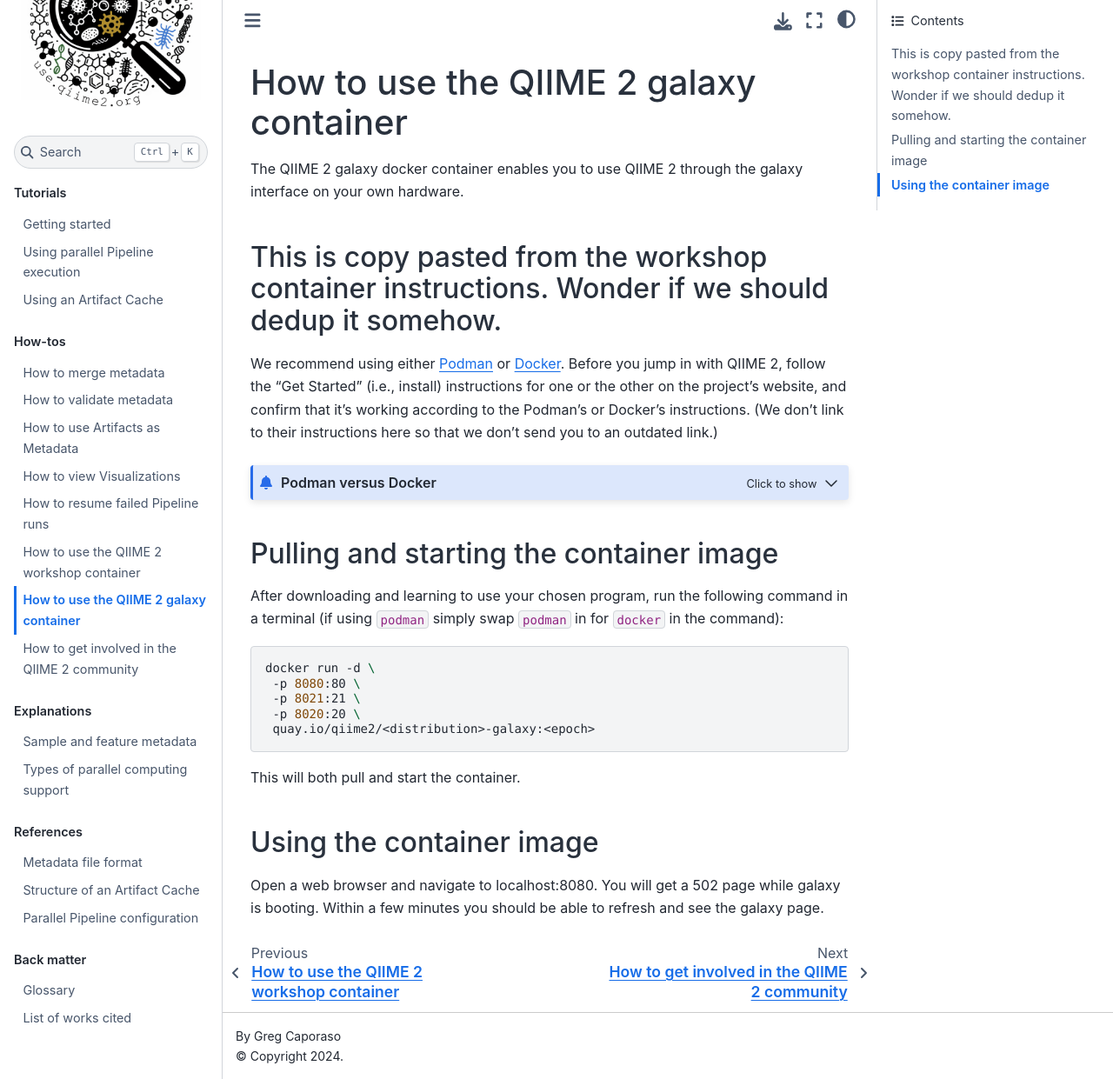
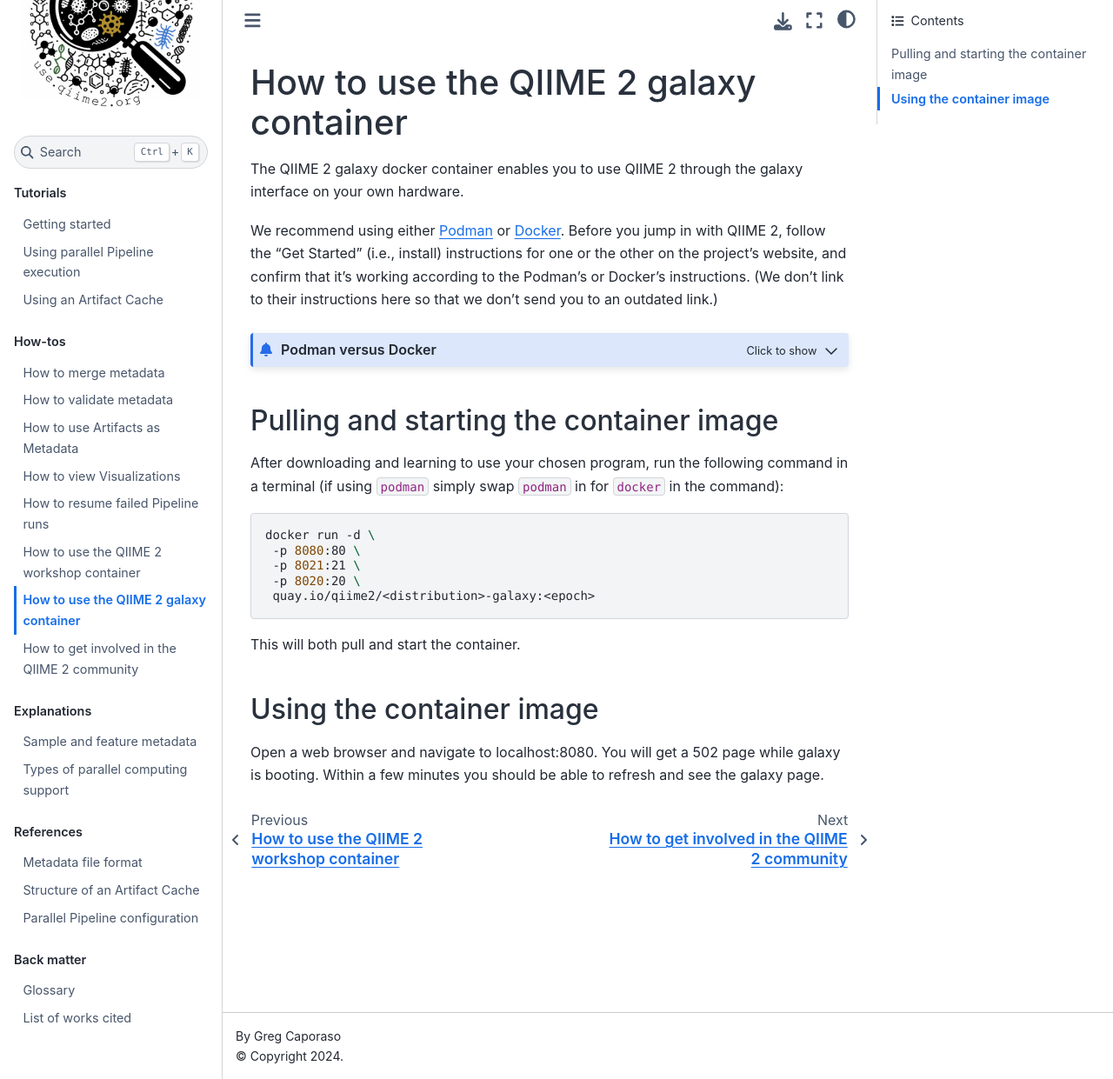
Before and after one commit to caporaso-lab/using-qiime2, a Jupyter Book: the page built from book/how-to-guides/use-the-galaxy-container.md, in a window 1280 px wide and 1241 px high. Shown: the whole window at 87% size. Built offline with Jupyter Book 1.0.4 settings and Sphinx 7.4.7 and the Sphinx Book theme 1.1.4, drawn with Linux system fonts in a browser that asks for light colours.

Commit message:
Refactor docs a bit

````diff
--- a/book/how-to-guides/use-the-galaxy-container.md
+++ b/book/how-to-guides/use-the-galaxy-container.md
@@ -2,8 +2,6 @@
 # How to use the QIIME 2 galaxy container
 
 The QIIME 2 galaxy docker container enables you to use QIIME 2 through the galaxy interface on your own hardware.
-
-## This is copy pasted from the workshop container instructions. Wonder if we should dedup it somehow.
 
 We recommend using either [Podman](https://podman.io) or [Docker](https://docker.com).
 Before you jump in with QIIME 2, follow the "Get Started" (i.e., install) instructions for one or the other on the project's website, and confirm that it's working according to the Podman's or Docker's instructions.
@@ -11,7 +9,7 @@
 
 ```{admonition} Podman versus Docker
 :class: dropdown, question
-We don't take much of a stance on whether Podman or Docker is a better tool for using QIIME 2 - teaching with either is still pretty new to us.
+We don't take much of a stance on whether Podman or Docker is a better tool for using QIIME 2.
 
 Podman seems to have some interesting benefits though, including ease of transition to paid cloud environments (via [Kubernetes](https://www.digitalocean.com/products/kubernetes)) if you need more computational resources than you have access to.
 Podman also doesn't require that you have root/admin access on the computer where you're using it, so may work better if you're using computer hardware that is administered by others (such as a laptop computer owned and maintained by your employer).
````
